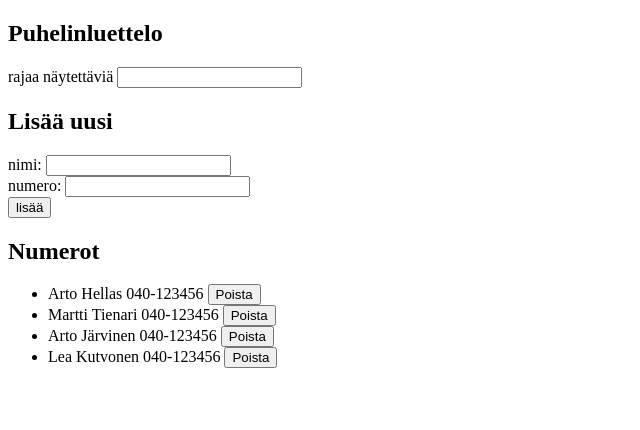
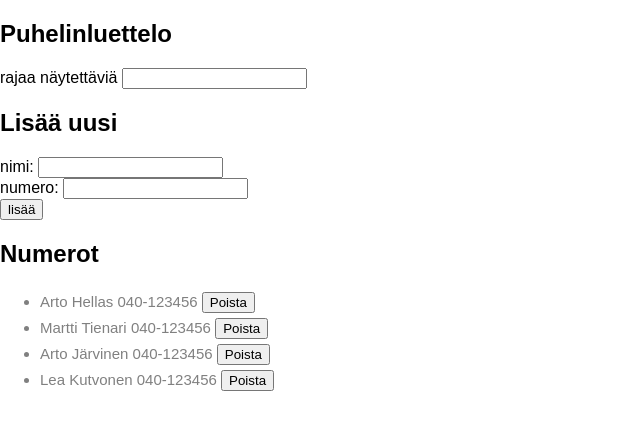
Before and after one commit to yusifsalam/fullstackopen2018, a React (Create React App) app in the folder osa2/lomakkeet/: page / in a window 1280 px wide. Shown: the top 430 px of the page, without its empty margins (0-640 px from the left). Built offline with nearby package versions, Linux system fonts and the light colour scheme; data requests are answered from the project's data file.

Commit message:
Exercise 2.18 and 2.19 done

```diff
--- a/osa2/lomakkeet/src/App.js
+++ b/osa2/lomakkeet/src/App.js
@@ -3,6 +3,7 @@ import Person from './components/Person'
 import Search from './components/Search'
 import PersonForm from './components/PersonForm'
 import personService from './services/persons'
+import Notification from './components/Notification'
 
 class App extends React.Component {
   constructor(props) {
@@ -11,7 +12,8 @@ class App extends React.Component {
       persons: [],
       newName: '',
       newNumber: '',
-      filter: ''
+      filter: '',
+      notificationMessage: null
     }
   }
 
@@ -38,6 +40,17 @@ class App extends React.Component {
           this.setState({
             persons: persons.concat(changedPerson.data),
             newName: '',
+            newNumber: '',
+            notificationMessage : `muutettiin ${personObject.name} numeroa`
+          })
+          setTimeout(()=> {
+            this.setState({notificationMessage: null})
+          }, 5000)
+        }).catch(e => {
+          this.setState({
+            notificationMessage: `${personObject.name} jo poistettu palvelimelta`,
+            persons: this.state.persons.filter(n => n.name !== personObject.name),
+            newName:'',
             newNumber: ''
           })
         })
@@ -49,8 +62,12 @@ class App extends React.Component {
           this.setState({
             persons: this.state.persons.concat(personObject),
             newName: '',
-            newNumber: ''
+            newNumber: '',
+            notificationMessage: `lisättiin ${personObject.name}`
           })
+          setTimeout(()=>{
+            this.setState({notificationMessage: null})
+          }, 5000)
         })
     }
   }
@@ -76,8 +93,20 @@ class App extends React.Component {
               {
                 persons: persons,
                 newName: '',
-                newNumber: ''
+                newNumber: '',
+                notificationMessage: `${name} poistettu`
               })
+              setTimeout(() => {
+                this.setState({notificationMessage: null})
+              }, 5000);
+          }).catch(error =>{
+            this.setState({
+              notificationMessage: `${name} jo poistettu!`,
+              persons: this.state.persons.filter(n=> n.id !== id)
+            })
+            setTimeout(() => {
+              this.setState({notificationMessage: null})
+            }, 5000);
           })
       }
 
@@ -89,6 +118,7 @@ class App extends React.Component {
       <div>
         {/* debug: name: {this.state.newName} number: {this.state.newNumber} filter: {this.state.filter} */}
         <h2>Puhelinluettelo</h2>
+        <Notification message = {this.state.notificationMessage} />
         <Search handleSearch={this.handleSearch} />
         <h2>Lisää uusi</h2>
         <PersonForm personName={this.handlePersonName} newName={this.state.newName}
--- /dev/null
+++ b/osa2/lomakkeet/src/components/Notification.js
@@ -0,0 +1,15 @@
+import React from 'react'
+
+const Notification = ({ message }) => {
+    if (message === null) {
+        return null
+    }
+
+    return (
+        <div className="error">
+            {message}
+        </div>
+    )
+}
+
+export default Notification;
--- a/osa2/lomakkeet/src/components/Person.js
+++ b/osa2/lomakkeet/src/components/Person.js
@@ -2,7 +2,7 @@ import React from 'react'
 
 const Person = ({ person, deletePerson }) => {
     return (
-      <li>{person.name} {person.number} <button onClick={deletePerson}>Poista</button></li>
+      <li className = "person">{person.name} {person.number} <button onClick={deletePerson}>Poista</button></li>
     )
   }
 
--- a/osa2/lomakkeet/src/index.css
+++ b/osa2/lomakkeet/src/index.css
@@ -3,3 +3,22 @@ body {
   padding: 0;
   font-family: sans-serif;
 }
+
+h1 {
+  color:green;
+  font-style:italic;
+}
+
+.person {
+  color: grey;
+  padding-top: 5px;
+  font-size: 15px;
+}
+
+.error {
+  background-color: green;
+  height: 30px;
+  line-height: 30px;
+  padding-bottom: 10px;
+  width: 50%;
+}
--- a/osa2/lomakkeet/src/index.js
+++ b/osa2/lomakkeet/src/index.js
@@ -1,6 +1,7 @@
 import React from 'react';
 import ReactDOM from 'react-dom';
 import App from './App';
+import './index.css'
 
 
 ReactDOM.render(<App />, document.getElementById('root'));
```
